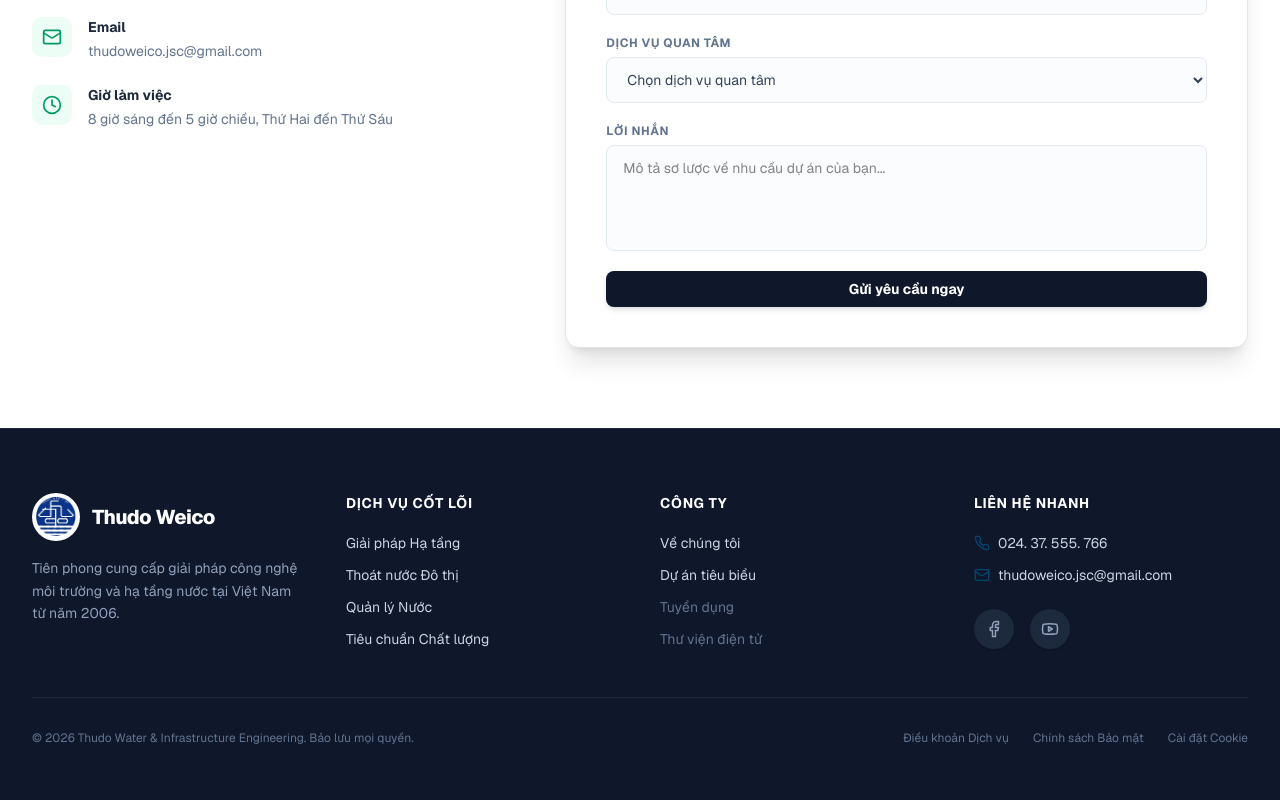
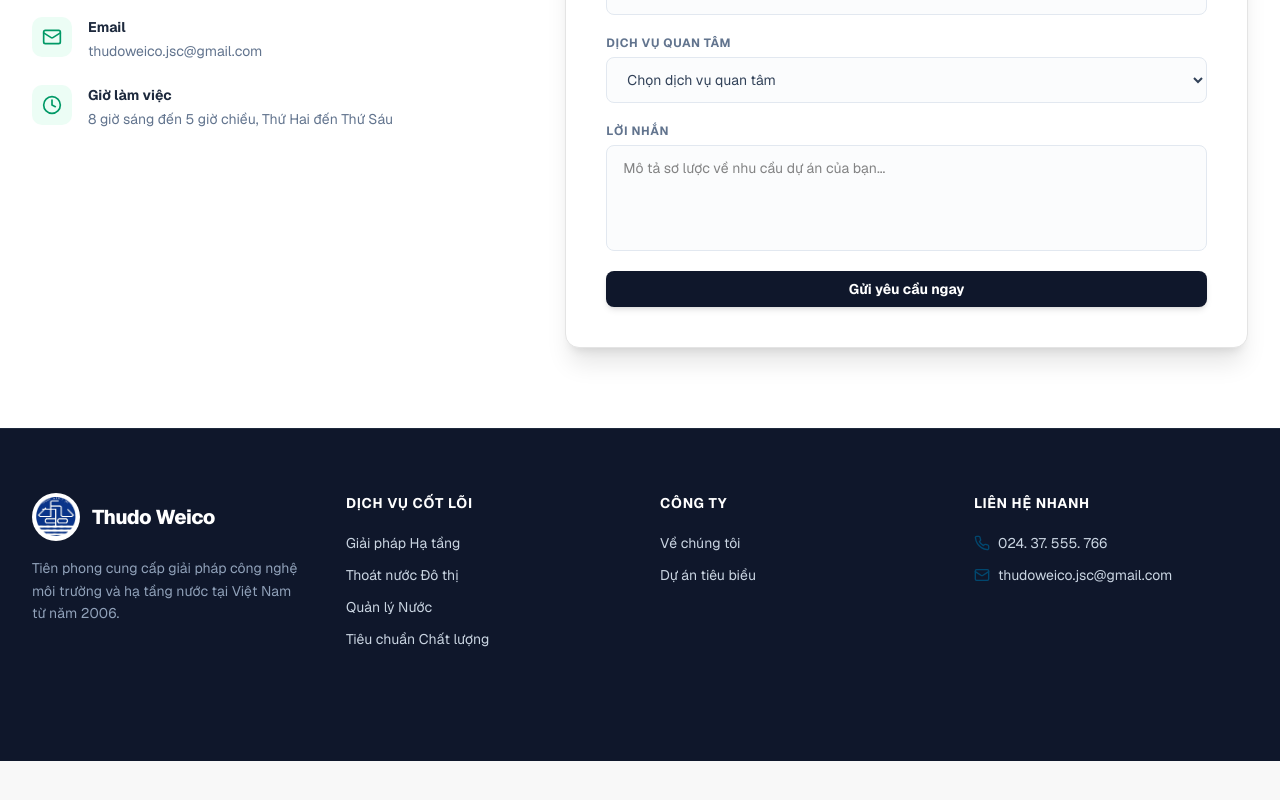
Before and after one commit to justxoai/thudo-weico-jsc, a Next.js app: page / in a window 1280 px wide. Shown: the part 3111-3911 px from the top of the page. After the commit the page ends 3872 px from the top, so only its background shows below. Built offline with nearby package versions, Linux system fonts and the light colour scheme.

Commit message:
Update footer

```diff
--- a/components/footer.tsx
+++ b/components/footer.tsx
@@ -18,7 +18,7 @@ const footerDict = {
     careers: "Tuyển dụng",
     library: "Thư viện điện tử",
     quickContact: "LIÊN HỆ NHANH",
-    rights: "© 2026 Thudo Water & Infrastructure Engineering. Bảo lưu mọi quyền.",
+    rights: "© 2025 Thudo Water & Infrastructure Engineering. Bảo lưu mọi quyền.",
     terms: "Điều khoản Dịch vụ",
     privacy: "Chính sách Bảo mật",
     cookies: "Cài đặt Cookie"
@@ -36,7 +36,7 @@ const footerDict = {
     careers: "Careers",
     library: "E-Library Entry",
     quickContact: "QUICK CONTACT",
-    rights: "© 2026 Thudo Water & Infrastructure Engineering. All rights reserved.",
+    rights: "© 2025 Thudo Water & Infrastructure Engineering. All rights reserved.",
     terms: "Terms of Service",
     privacy: "Privacy Policy",
     cookies: "Cookie Settings"
@@ -54,7 +54,7 @@ const footerDict = {
     careers: "ຮັບສະໝັກງານ",
     library: "ຫໍສະໝຸດເອເລັກໂຕຣນິກ",
     quickContact: "ຕິດຕໍ່ດ່ວນ",
-    rights: "© 2026 Thudo Water & Infrastructure Engineering. ສະຫງວນລິຂະສິດ.",
+    rights: "© 2025 Thudo Water & Infrastructure Engineering. ສະຫງວນລິຂະສິດ.",
     terms: "ເງື່ອນໄຂການບໍລິການ",
     privacy: "ນະໂຍບາຍຄວາມເປັນສ່ວນຕົວ",
     cookies: "ການຕັ້ງຄ່າຄຸກກີ້"
@@ -129,16 +129,6 @@ export function Footer() {
                   {d.projects}
                 </Link>
               </li>
-              <li>
-                <span className="text-slate-500 cursor-not-allowed">
-                  {d.careers}
-                </span>
-              </li>
-              <li>
-                <span className="text-slate-500 cursor-not-allowed">
-                  {d.library}
-                </span>
-              </li>
             </ul>
           </div>
 
@@ -159,36 +149,9 @@ export function Footer() {
                 </a>
               </li>
             </ul>
-            <div className="flex gap-4">
-              <a
-                href="https://facebook.com"
-                target="_blank"
-                rel="noreferrer"
-                className="w-10 h-10 rounded-full bg-slate-800 flex items-center justify-center text-slate-400 hover:bg-slate-700 hover:text-white transition-all shadow-sm"
-              >
-                <Facebook size={18} />
-              </a>
-              <a
-                href="https://youtube.com"
-                target="_blank"
-                rel="noreferrer"
-                className="w-10 h-10 rounded-full bg-slate-800 flex items-center justify-center text-slate-400 hover:bg-slate-700 hover:text-white transition-all shadow-sm"
-              >
-                <Youtube size={18} />
-              </a>
-            </div>
           </div>
         </div>
 
-        {/* Bottom Bar */}
-        <div className="border-t border-slate-800 pt-8 mt-8 flex flex-col md:flex-row justify-between items-center gap-4 text-xs text-slate-500">
-          <p>{d.rights}</p>
-          <div className="flex gap-6">
-            <span className="hover:text-slate-400 cursor-pointer">{d.terms}</span>
-            <span className="hover:text-slate-400 cursor-pointer">{d.privacy}</span>
-            <span className="hover:text-slate-400 cursor-pointer">{d.cookies}</span>
-          </div>
-        </div>
       </div>
     </footer>
   )
```
